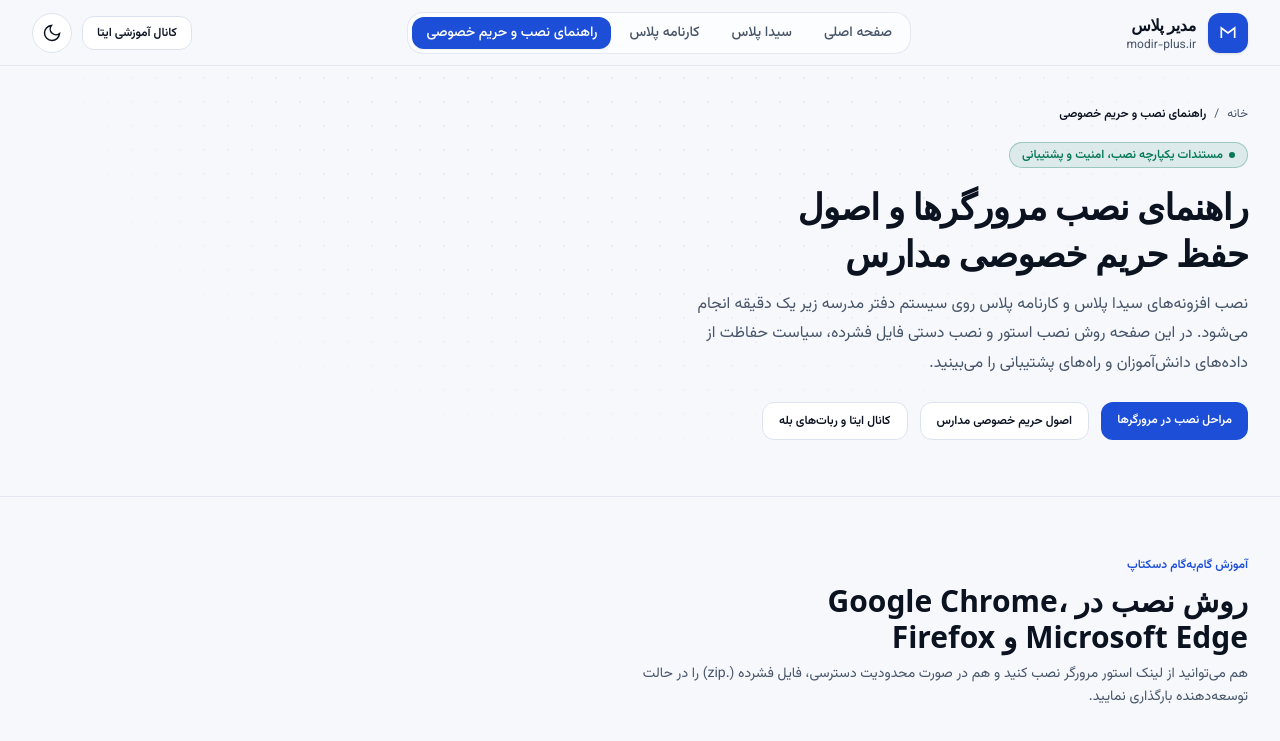
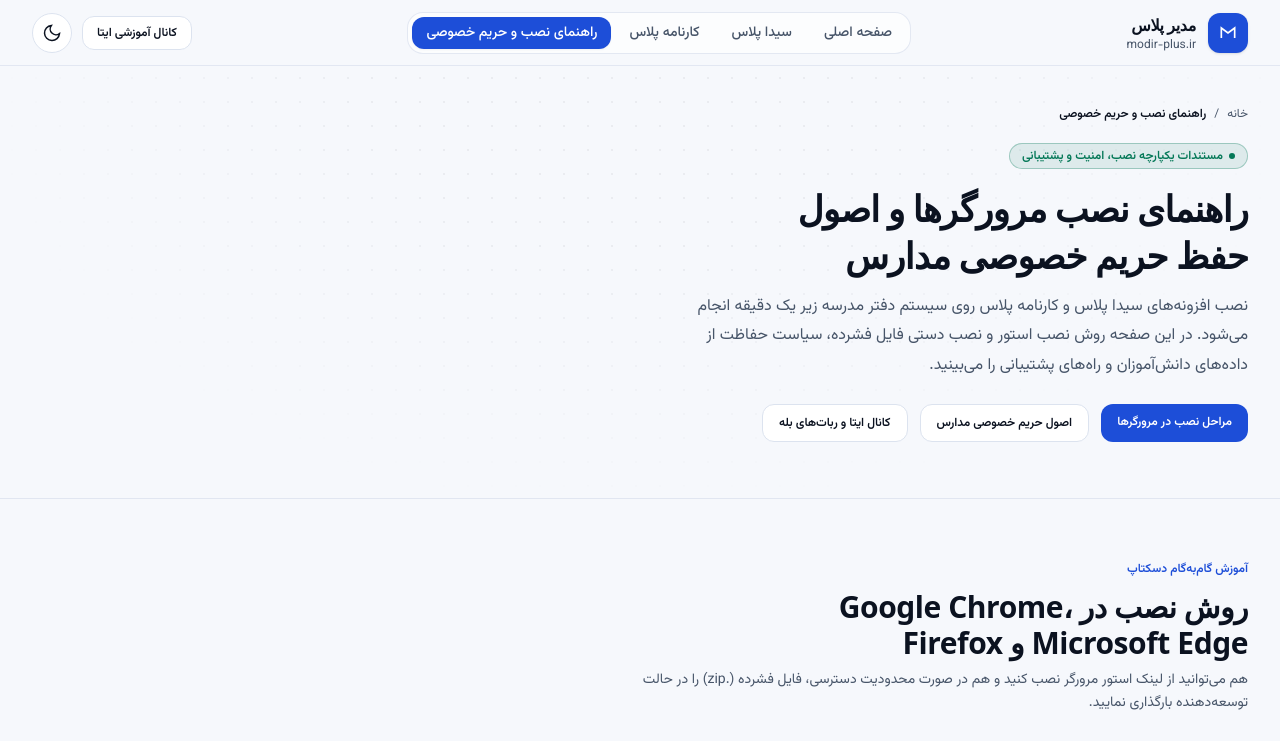
Before and after one commit to HamedGanjeali/modir-plus-wepApp, an Astro site: page /guide in a window 1280 px wide. Shown: the top 741 px of the page. Built offline with nearby package versions, Linux system fonts and the light colour scheme; Astro itself is replaced by a stand-in of ours; a web font is replaced by a local one.

Commit message:
style(typography): refine Persian typography, letter spacing and legibility

```diff
--- a/src/styles/global.css
+++ b/src/styles/global.css
@@ -61,20 +61,37 @@
   html {
     font-family: var(--font-sans);
     scroll-behavior: smooth;
+    -webkit-text-size-adjust: 100%;
+    text-rendering: optimizeLegibility;
   }
 
   body {
     background-color: var(--background);
     color: var(--foreground);
-    font-feature-settings: "ss01";
+    font-feature-settings: "ss01" on, "cv01" on;
+    line-height: 1.75;
+    letter-spacing: 0;
     overflow-x: hidden;
   }
 
   h1,
   h2,
   h3,
+  h4,
+  h5,
+  h6,
   .font-display {
     font-family: var(--font-display);
+    letter-spacing: -0.015em;
+  }
+
+  /* فارسی: جلوگیری از افتادگی یا تنگی حروف فارسی در کلاس‌های پیش‌فرض tracking */
+  .tracking-tight {
+    letter-spacing: -0.01em;
+  }
+
+  p {
+    line-height: 1.85;
   }
 }
 
```
